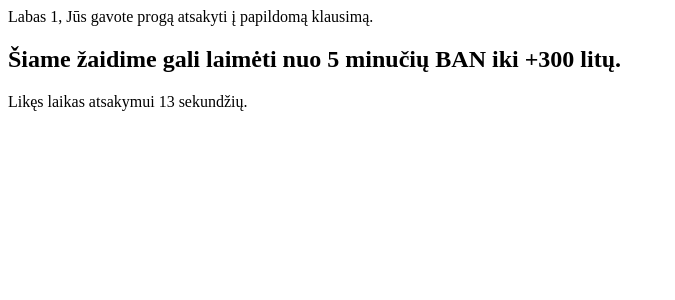
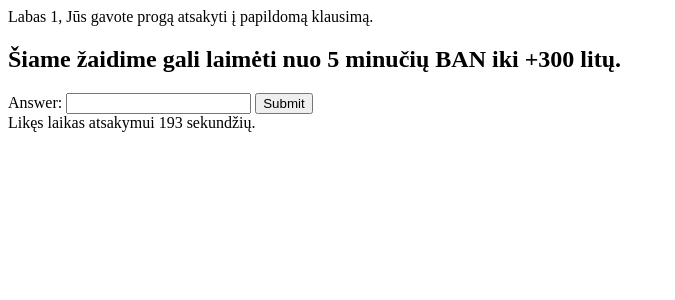
Before and after one commit to brutall100/Viktorina.livee, a PHP site: page /aldas/game3.php?name=1 in a window 1280 px wide. Shown: the top 300 px of the page, without its empty margins (0-675 px from the left). Run offline with PHP 8.4, Linux system fonts and the light colour scheme.

Commit message:
V-3.8.9
Game 3 Kurimo stadija. Kolkas gerai

```diff
--- a/Games/game3.php
+++ b/Games/game3.php
@@ -17,6 +17,80 @@
 
   <body>
     <div class="container">
+      <header>
+        <h2>Šiame žaidime gali laimėti nuo 5 minučių BAN iki +300 litų.</h2>
+      </header>
+
+
+
+      <main>
+        <div id="question-container">
+          <div id="question"></div>
+          <div id="answer-asteriks"></div>
+        </div>
+
+        <div id="answer-container">
+          <label for="answer-input">Answer:</label>
+          <input type="text" id="answer-input" maxlength="50">
+          <button id="submit-answer">Submit</button>
+        </div>
+      </main>
+
+
+
+      <footer>
+        <div id="winning-message"></div>
+        <div id="closeMessage" class="message-close"></div>
+      </footer>
+    </div>
+
+
+
+    <script>
+$(document).ready(() => {
+  $.get('http://localhost:7000/game3_server', data => {
+    const actualAnswer = data.answer
+    const serverAnswer = data.answer.toLowerCase();
+    const words = serverAnswer.split(' ');
+    let hiddenAnswer = '';
+    for (let i = 0; i < words.length; i++) {
+      hiddenAnswer += `${'*'.repeat(words[i].length)} `;
+    }
+    $('#question').text(`Klausimas: ${data.question}`);
+    $('#answer-asteriks').text(hiddenAnswer.trim());
+    $('#submit-answer').click(() => {
+      const userAnswer = $('#answer-input').val().toLowerCase();
+      // Compare user's answer to the actual answer here
+      if (checkLettersAndCompare(userAnswer, serverAnswer)) {
+        $('#winning-message').text(`Atsakymas teisingas! ${actualAnswer} Jūs laimėjote 300 litų.`);
+        $('#answer-input').prop('disabled', true);
+        $('#submit-answer').prop('disabled', true);
+      } else {
+        $('#winning-message').text(`Atsakymas ${userAnswer} yra neteisingas! Bandykite kitą kartą. Atsakymas buvo ${actualAnswer}.`);
+        $('#answer-input').val('');
+      }
+    });
+  });
+});
+
+function checkLettersAndCompare(str1, str2) {
+  const letterMap = {
+    ą: "a",
+    č: "c",
+    ę: "e",
+    ė: "e",
+    į: "i",
+    š: "s",
+    ų: "u",
+    ū: "u",
+    ž: "z"
+  }
+  // Replace accented letters with their ASCII equivalents
+  const cleanStr1 = str1.replace(/[ąčęėįšųž]/gi, (match) => letterMap[match.toLowerCase()])
+  const cleanStr2 = str2.replace(/[ąčęėįšųž]/gi, (match) => letterMap[match.toLowerCase()])
+
+  return cleanStr1 === cleanStr2
+}
 
 
 
@@ -27,29 +101,8 @@
 
 
 
-      <h2>Šiame žaidime gali laimėti nuo 5 minučių BAN iki +300 litų.</h2>
-
-      <div id="question"></div>
-      <div id="answer"></div>
-      <div id="id"></div>
-
-
-      <div id="closeMessage" class="message message-close"></div>
-    </div>
-
-
-
-    <script>
-      $(document).ready(() => {
-        $.get('http://localhost:7000/game3_server', data => {
-          $('#question').text(`Question: ${data.question}`);
-          $('#answer').text(`Answer: ${data.answer}`);
-          $('#id').text(`ID: ${data.id}`);
-        });
-      });
-
       function startClosePage() {
-        let pageCloseCountdown = 20;  // Lango uzdarymo laikas
+        let pageCloseCountdown = 200;  // Lango uzdarymo laikas
         function countdown() {
           pageCloseCountdown--;
           if (pageCloseCountdown > 0) {
@@ -67,3 +120,24 @@
   </body>
 </html>
 <!-- Nu arba papildomo klausimo game random +300 ir ban  -100 ir ban 5minutem  -->
+
+
+
+<!-- function checkLettersAndCompare(str1, str2) {
+  const letterMap = {
+    ą: "a",
+    č: "c",
+    ę: "e",
+    ė: "e",
+    į: "i",
+    š: "s",
+    ų: "u",
+    ū: "u",
+    ž: "z"
+  }
+  // Replace accented letters with their ASCII equivalents
+  const cleanStr1 = str1.replace(/[ąčęėįšųž]/gi, (match) => letterMap[match.toLowerCase()])
+  const cleanStr2 = str2.replace(/[ąčęėįšųž]/gi, (match) => letterMap[match.toLowerCase()])
+
+  return cleanStr1.toLowerCase() === cleanStr2.toLowerCase()
+} -->
```
Also changed, not shown: Games/gameStyle3.css (+12 -0 lines).
